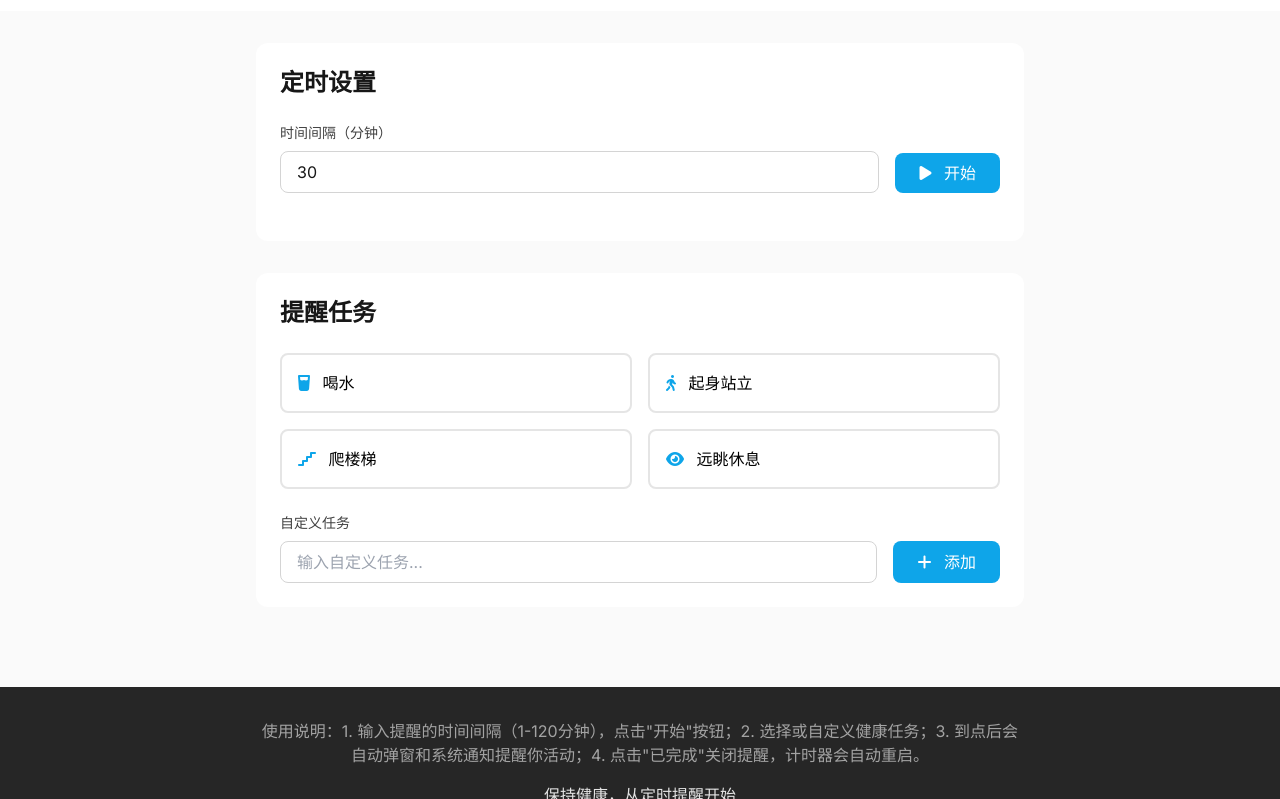
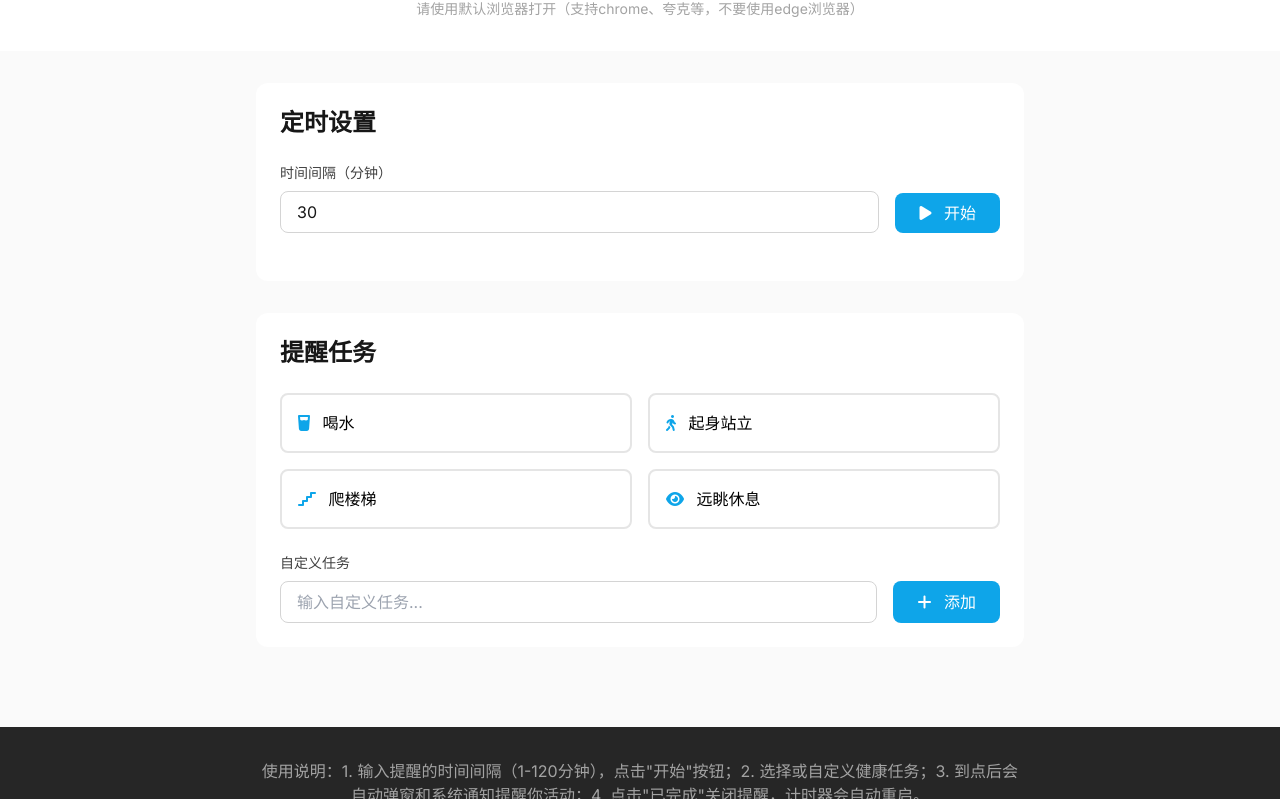
Before and after one commit to kivaorph/workrest, a plain HTML site: page index.html in a window 1280 px wide. Shown: the part 53-852 px from the top of the page. Drawn offline with nearby package versions, Linux system fonts and the light colour scheme.

Commit message:
主标题下增加浏览器使用提示小字

```diff
--- a/index.html
+++ b/index.html
@@ -52,6 +52,7 @@
             <div id="mainTitle" class="text-2xl font-bold text-primary-600 dark:text-primary-400 flex items-center justify-center">
                 <i class="fas fa-heartbeat mr-2"></i>健康提醒助手
             </div>
+            <p class="text-sm text-neutral-400 text-center mt-1 mb-4">请使用默认浏览器打开（支持chrome、夸克等，不要使用edge浏览器）</p>
         </nav>
     </header>
 
```
